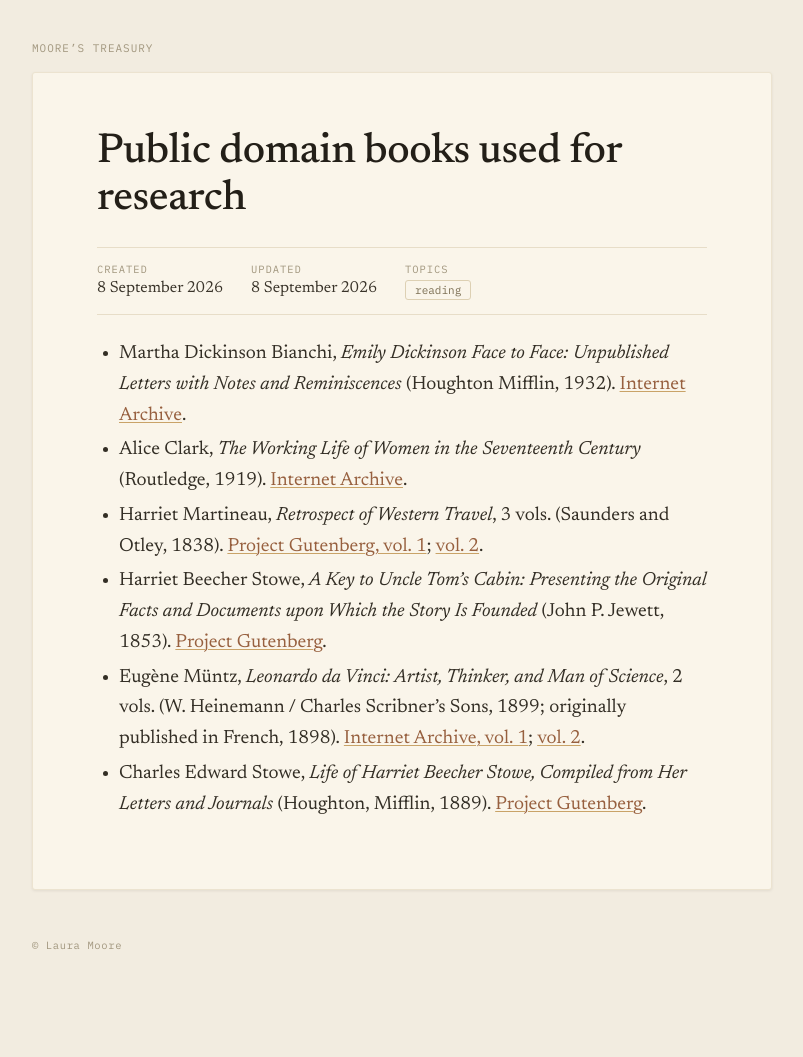
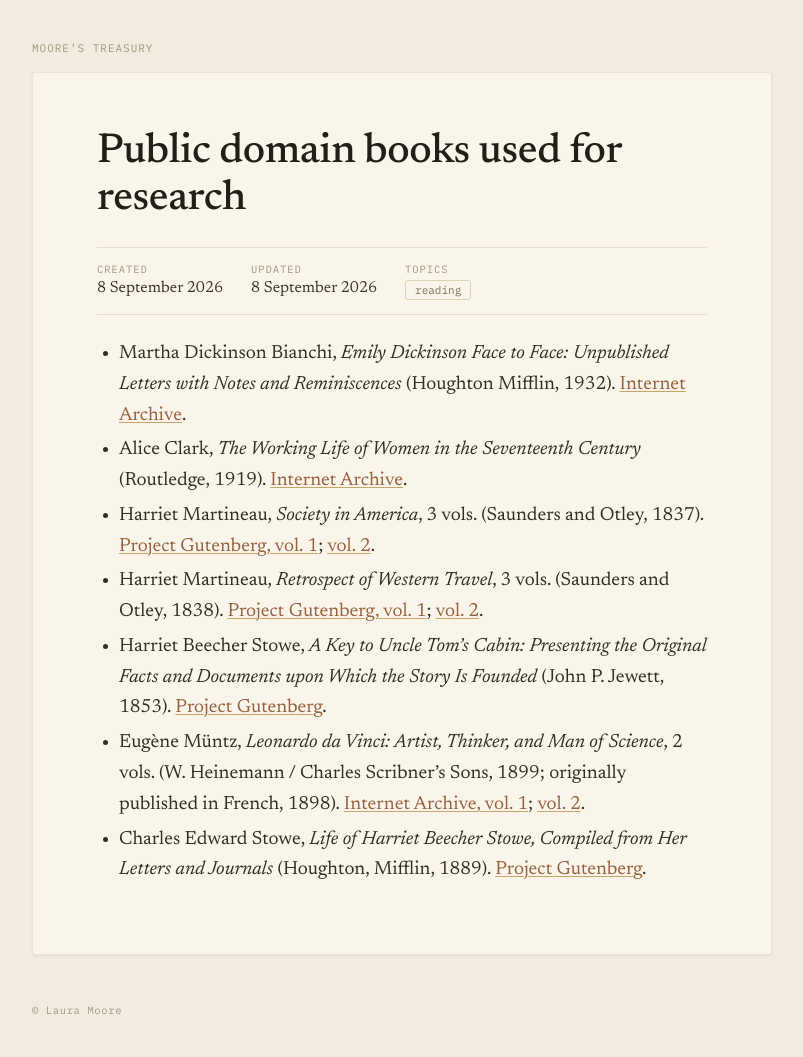
Before and after one commit to lauramoorewrites-del/treasury, a Jekyll site: the page built from _pages/public-domain-books-used-for-research.md, in a window 1280 px wide. Shown: the whole page, without its empty margins (238-1041 px from the left). Built offline with Jekyll 4.4.1, drawn with Linux system fonts in a browser that asks for light colours; before the commit the page ends 992 px from its top, so only the background shows below that.

Commit message:
Add Martineau's Society in America to public domain research list
Co-Authored-By: Claude Opus 4.6 (1M context) <noreply@anthropic.com>

```diff
--- a/_pages/public-domain-books-used-for-research.md
+++ b/_pages/public-domain-books-used-for-research.md
@@ -9,6 +9,7 @@ topics: [reading]
 
 - Martha Dickinson Bianchi, *Emily Dickinson Face to Face: Unpublished Letters with Notes and Reminiscences* (Houghton Mifflin, 1932). [Internet Archive](https://archive.org/details/emilydickinsonfa00bian).
 - Alice Clark, *The Working Life of Women in the Seventeenth Century* (Routledge, 1919). [Internet Archive](https://archive.org/details/workinglifeofwom00claruoft).
+- Harriet Martineau, *Society in America*, 3 vols. (Saunders and Otley, 1837). [Project Gutenberg, vol. 1](https://www.gutenberg.org/ebooks/52621); [vol. 2](https://www.gutenberg.org/ebooks/52685).
 - Harriet Martineau, *Retrospect of Western Travel*, 3 vols. (Saunders and Otley, 1838). [Project Gutenberg, vol. 1](https://www.gutenberg.org/ebooks/40280); [vol. 2](https://www.gutenberg.org/ebooks/40281).
 - Harriet Beecher Stowe, *A Key to Uncle Tom's Cabin: Presenting the Original Facts and Documents upon Which the Story Is Founded* (John P. Jewett, 1853). [Project Gutenberg](https://www.gutenberg.org/ebooks/54812).
 - Eugène Müntz, *Leonardo da Vinci: Artist, Thinker, and Man of Science*, 2 vols. (W. Heinemann / Charles Scribner's Sons, 1899; originally published in French, 1898). [Internet Archive, vol. 1](https://archive.org/details/leonardodavincia01munt); [vol. 2](https://archive.org/details/leonardodavincia02mn).
```
